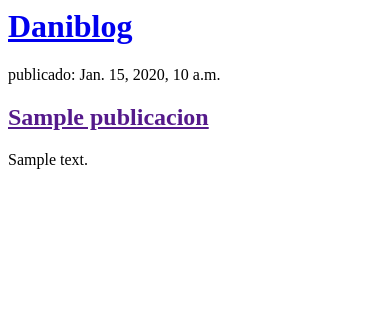
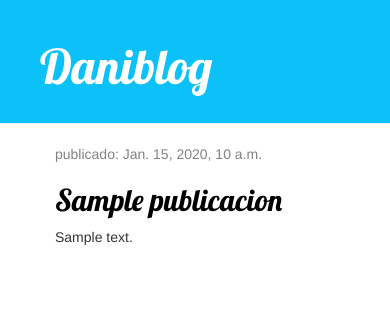
Before and after one commit to Danielmadera05/my-first-blog, a Django app: page / in a window 390 px wide. Shown: the top 316 px of the page. Run offline with Django 5.2, Linux system fonts and the light colour scheme; tables that the repository leaves empty hold one stand-in row (values such as "Sample post"); some libraries are stand-ins or nearby versions.

Commit message:
Crear base.html con CSS y agregar pagina post_detail

```diff
--- /dev/null
+++ b/blog/static/css/blog.css
@@ -0,0 +1,46 @@
+.page-header {
+    background-color: #0cc1f8;
+    margin-top: 0;
+    padding: 20px 20px 20px 40px;
+}
+
+.page-header h1, .page-header h1 a, .page-header h1 a:visited, .page-header h1 a:active {
+    color: #ffffff;
+    font-size: 36pt;
+    text-decoration: none;
+}
+
+.content {
+    margin-left: 40px;
+}
+
+h1, h2, h3, h4 {
+    font-family: 'Lobster', cursive;
+}
+
+.date {
+    color: #828282;
+}
+
+.save {
+    float: right;
+}
+
+.post-form textarea, .post-form input {
+    width: 100%;
+}
+
+.top-menu, .top-menu:hover, .top-menu:visited {
+    color: #ffffff;
+    float: right;
+    font-size: 26pt;
+    margin-right: 20px;
+}
+
+.post {
+    margin-bottom: 70px;
+}
+
+.post h2 a, .post h2 a:visited {
+    color: #000000;
+}
--- /dev/null
+++ b/blog/templates/blog/base.html
@@ -0,0 +1,27 @@
+<!--Carga los archivos estáticos como blog.css-->
+{% load static %}
+
+<html>
+    <head>
+        <title>Django Girls blog</title>
+        <link rel="stylesheet" href="//maxcdn.bootstrapcdn.com/bootstrap/3.2.0/css/bootstrap.min.css">
+        <link rel="stylesheet" href="//maxcdn.bootstrapcdn.com/bootstrap/3.2.0/css/bootstrap-theme.min.css">
+        <link href="//fonts.googleapis.com/css?family=Lobster&subset=latin,latin-ext" rel="stylesheet" type="text/css"><!--Estilo de la letra para agregarlo en el archivo css-->
+        <link rel="stylesheet" href="{% static 'css/blog.css' %}"><!--Agregar el archivo css a la pagina-->
+    </head>
+    <body>
+        <!--Estilo base para el encabezado-->
+        <div class="page-header">
+            <h1><a href="/">Daniblog</a></h1>
+        </div>
+
+        <!--Estilo base para el contenido-->
+        <div class="content container">
+            <div class="row">
+                <div class="col-md-8">
+                {% block content %}
+                {% endblock %}
+                </div>
+            </div>
+        </div>
+    </body>
--- a/blog/templates/blog/post_list.html
+++ b/blog/templates/blog/post_list.html
@@ -1,18 +1,17 @@
-<html>
-    <head>
-        <title>Django Girls blog</title>
-    </head>
-    <body>
-        <div>
-            <h1><a href="/">Daniblog</a></h1>
+<!--Conecta la plantilla base con esta pagina-->
+{% extends 'blog/base.html' %}
+
+{% block content %}
+    <!--Las llaves se usan para mostrar el resultado almacenado en la variable posts
+    con el ciclo for se muestra el title de los blogs y no se muestra como una lista-->
+    {% for post in posts %}
+        <div class="post">
+            <div class="date">
+                <p>publicado: {{ post.published_date }}</p>
+            </div>
+            <!--Se agrea URL al titulo del post y pk=post.pk es para buscar por llave primaria-->
+            <h2><a href="{% url 'post_detail' pk=post.pk %}">{{ post.title }}</a></h2>
+            <p>{{ post.text|linebreaksbr }}</p><!--linebreaksbr es un salto de linea-->
         </div>
-
-        <!--Las llaves se usan para mostrar el resultado almacenado en la variable posts
-        con el ciclo for se muestra el title de los blogs y no se muestra como una lista-->
-        {% for post in posts %}
-            <div>
-                <p> publicado: {{ post.published_date }}</p><!--post.published_date toma fecha-publicacion-->
-                <h2><a href="">{{ post.title }}</a></h2><!--post.title toma el titulo-->
-                <p>{{ post.text|linebreaksbr }}</p><!--muestra el texto y linebreaksbr es salto de linea-->
-            </div>
-        {% endfor %}
+    {% endfor %}
+{% endblock %}
--- a/blog/urls.py
+++ b/blog/urls.py
@@ -1,6 +1,9 @@
 from django.urls import path
 from . import views
 
+
 urlpatterns = [
     path('', views.post_list, name='post_list'),
+    #post/<int:pk>/ el URL comienza como post y toma la llave primaria de la publicacion escogida
+    path('post/<int:pk>/', views.post_detail, name='post_detail'),
 ]
--- a/blog/views.py
+++ b/blog/views.py
@@ -1,4 +1,4 @@
-from django.shortcuts import render
+from django.shortcuts import render, get_object_or_404
 from django.utils import timezone
 from .models import Publicacion
 
@@ -8,3 +8,7 @@ def post_list(request):
     publicacion = Publicacion.objects.filter(published_date__lte=timezone.now()).order_by('published_date')
     #Se crea una variable posts que almacene el resultado de la consulta y se muestre en la pagina HTML
     return render(request, 'blog/post_list.html', {'posts': publicacion})
+
+def post_detail (request, pk):
+    post = get_object_or_404(Publicacion, pk=pk)#Pagina de error en caso de no exister la PK buscada
+    return render(request, 'blog/post_detail.html', {'post': post})
```
Also changed, not shown: blog/templates/blog/post_detail.html (added, +13 -0 lines).
